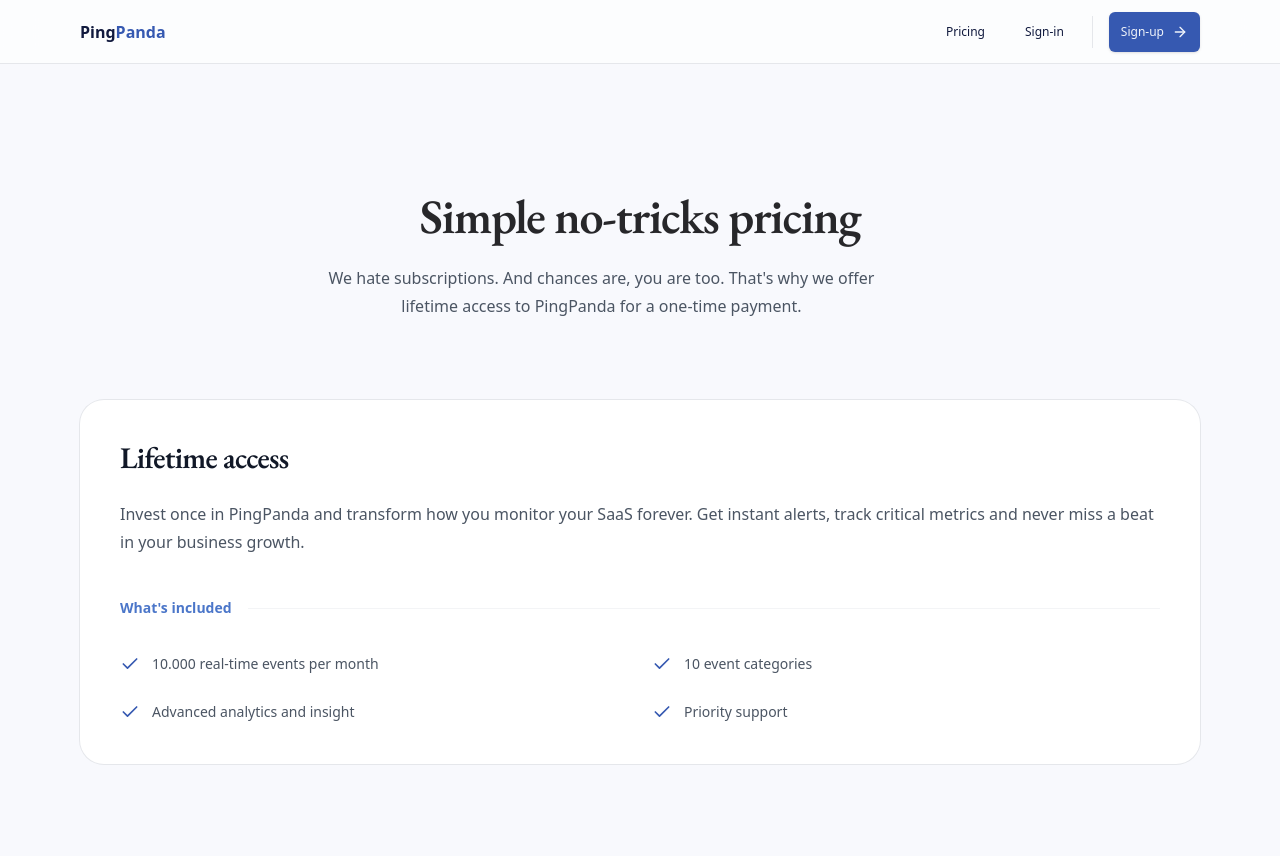
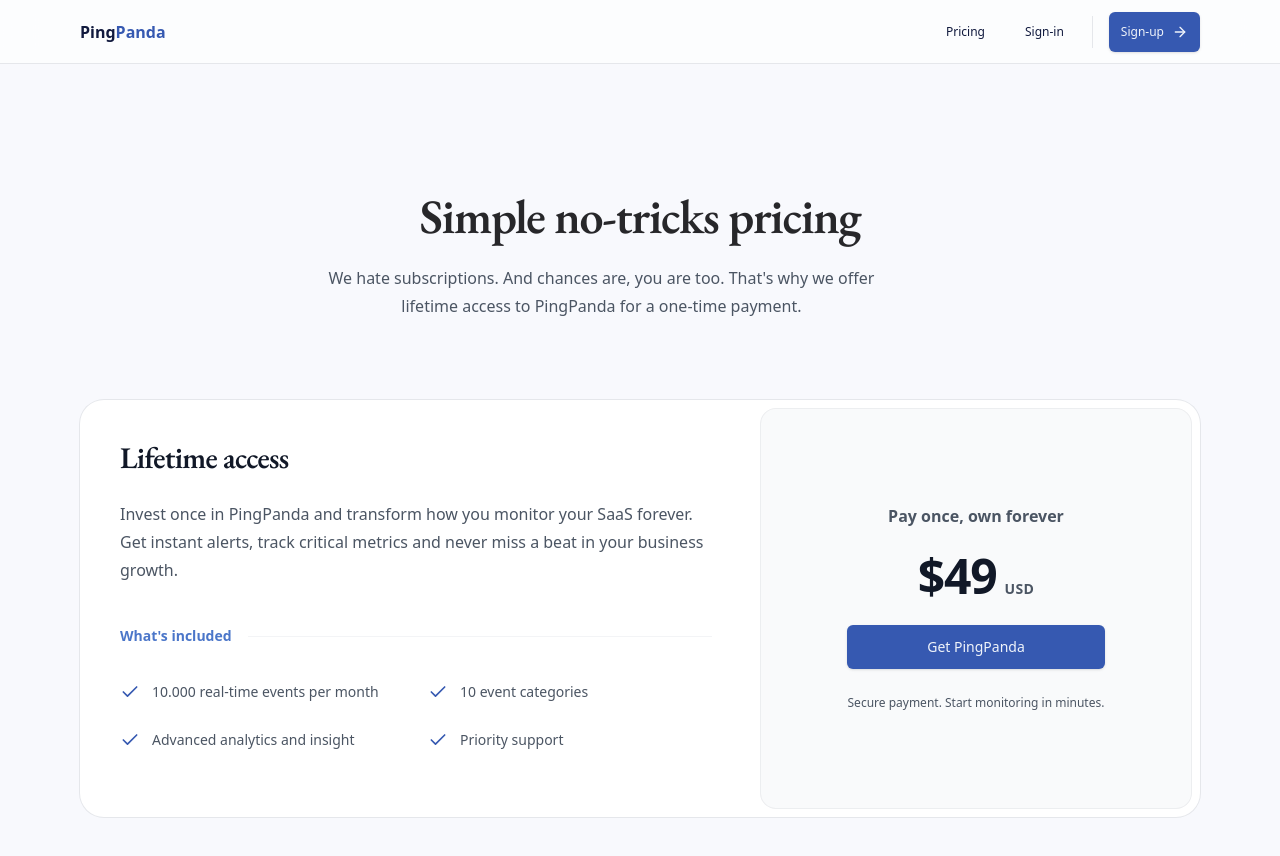
Before and after one commit to DamienAmbient/SaaS-project, a Next.js app: page /pricing in a window 1280 px wide. Shown: the top 856 px of the page. Built offline with nearby package versions, Linux system fonts and the light colour scheme; no server answers; what hono would draw is missing.

Commit message:
pricing redirect finished

```diff
--- a/src/app/(auth)/sign-in/[[...rest]]/page.tsx
+++ b/src/app/(auth)/sign-in/[[...rest]]/page.tsx
@@ -1,11 +1,17 @@
 "use client"
 
 import { SignIn } from "@clerk/nextjs"
+import { useSearchParams } from "next/navigation"
 
 const Page = () => {
+  const searchParams = useSearchParams()
+  const intent = searchParams.get("intent")
+
   return (
     <div className="w-full flex-1 flex items-center justify-center">
-      <SignIn></SignIn>
+      <SignIn
+        forceRedirectUrl={intent ? `/dashboard?intent=${intent}` : "/dashboard"}
+      ></SignIn>
     </div>
   )
 }
--- a/src/app/(landing)/pricing/page.tsx
+++ b/src/app/(landing)/pricing/page.tsx
@@ -4,6 +4,7 @@
 import { createCheckoutSession } from "@/app/lib/stripe"
 import { Heading } from "@/components/heading"
 import { MaxWidthWrapper } from "@/components/max-width-wrapper"
+import { Button } from "@/components/ui/button"
 import { useUser } from "@clerk/nextjs"
 import { useMutation } from "@tanstack/react-query"
 import { CheckIcon } from "lucide-react"
@@ -76,6 +77,31 @@
               ))}
             </ul>
           </div>
+
+          <div className="mt-2 p-2 lg:mt-0 lg:w-full lg:max-w-md lg:flex-shrink-0">
+            <div className="rounded-2xl bg-gray-50 py-10 text-center ring-1 ring-inset ring-gray-900/5 lg:flex lg:flex-col lg:justify-center lg:py-16">
+              <div className="mx-auto max-w-xs py-8">
+                <p className="text-base font-semibold text-gray-600">
+                  Pay once, own forever
+                </p>
+                <p className="mt-6 flex items-baseline justify-center gap-x-2">
+                  <span className="text-5xl font-bold tracking-tight text-gray-900">
+                    $49
+                  </span>
+                  <span className="text-sm font-semibold leading-6 tracking-wide text-gray-600">
+                    USD
+                  </span>
+                </p>
+
+                <Button onClick={handleGetAccess} className="mt-6 px-20">
+                  Get PingPanda
+                </Button>
+                <p className="mt-6 text-xs leading-5 text-gray-600">
+                  Secure payment. Start monitoring in minutes.
+                </p>
+              </div>
+            </div>
+          </div>
         </div>
       </MaxWidthWrapper>
     </div>
--- a/src/app/dashboard/page.tsx
+++ b/src/app/dashboard/page.tsx
@@ -6,8 +6,15 @@
 import { CreateEventCategoryModal } from "@/components/create-event-category-modal"
 import { Button } from "@/components/ui/button"
 import { PlusIcon } from "lucide-react"
+import { createCheckoutSession } from "../lib/stripe"
 
-const Page = async () => {
+interface PageProps {
+  searchParams: {
+    [key: string]: string | string[] | undefined
+  }
+}
+
+const Page = async ({ searchParams }: PageProps) => {
   const auth = await currentUser()
 
   if (!auth) {
@@ -22,7 +29,23 @@
     return redirect("/welcome")
   }
 
+  const intent = searchParams.intent
+
+  if (intent === "upgrade") {
+    const session = await createCheckoutSession({
+      userEmail: user.email,
+      userId: user.id,
+    })
+
+    if (session.url) redirect(session.url)
+  }
+
+  const success = searchParams.success
+
   return (
+    <>
+      {success ? <PaymentSuccessmodal></PaymentSuccessmodal> : null}
+
       <DashboardPage
         cta={
           <CreateEventCategoryModal>
@@ -35,6 +58,7 @@
       >
         <DashboardPageContent></DashboardPageContent>
       </DashboardPage>
+    </>
   )
 }
 
--- a/src/components/navbar.tsx
+++ b/src/components/navbar.tsx
@@ -38,7 +38,7 @@
             ) : (
               <>
                 <Link
-                  href="/dashboard"
+                  href="/pricing"
                   className={buttonVariants({
                     size: "sm",
                     variant: "ghost",
```
Lines whose indentation alone changed are shown as unchanged.
